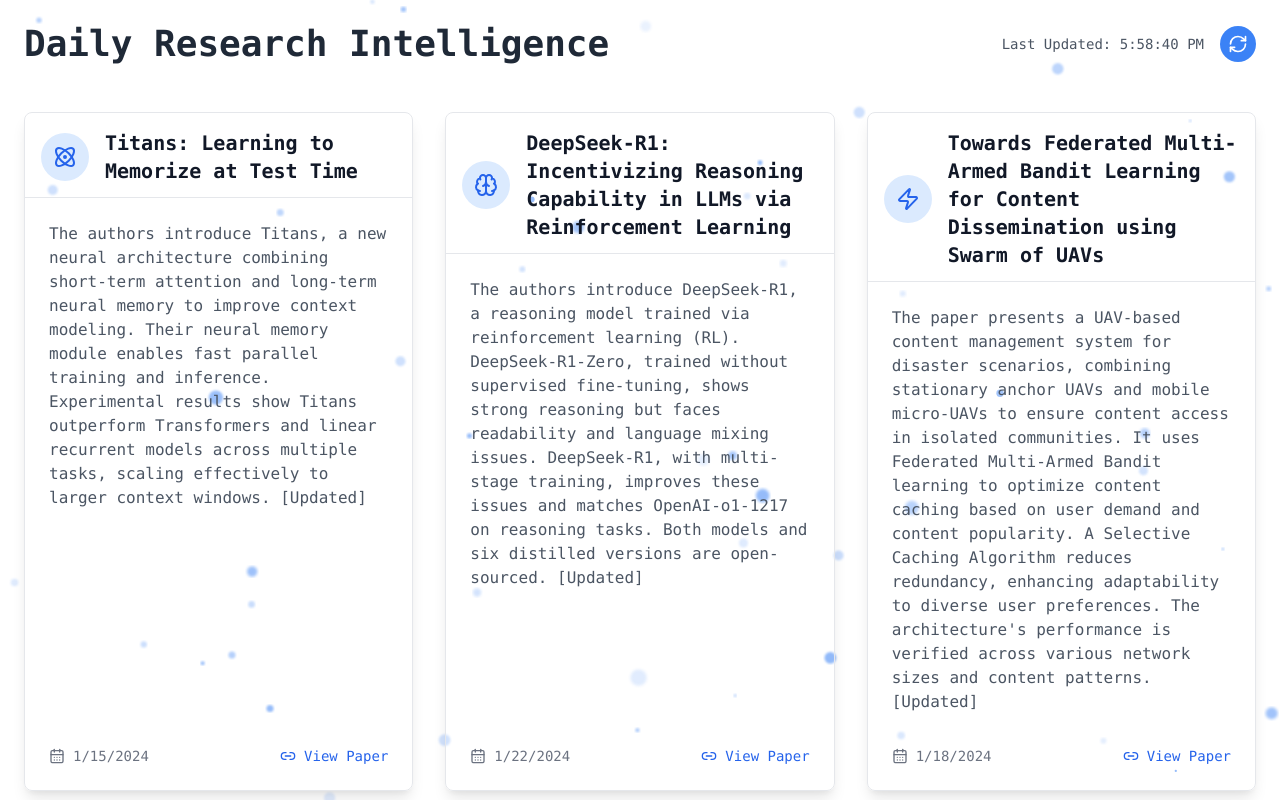
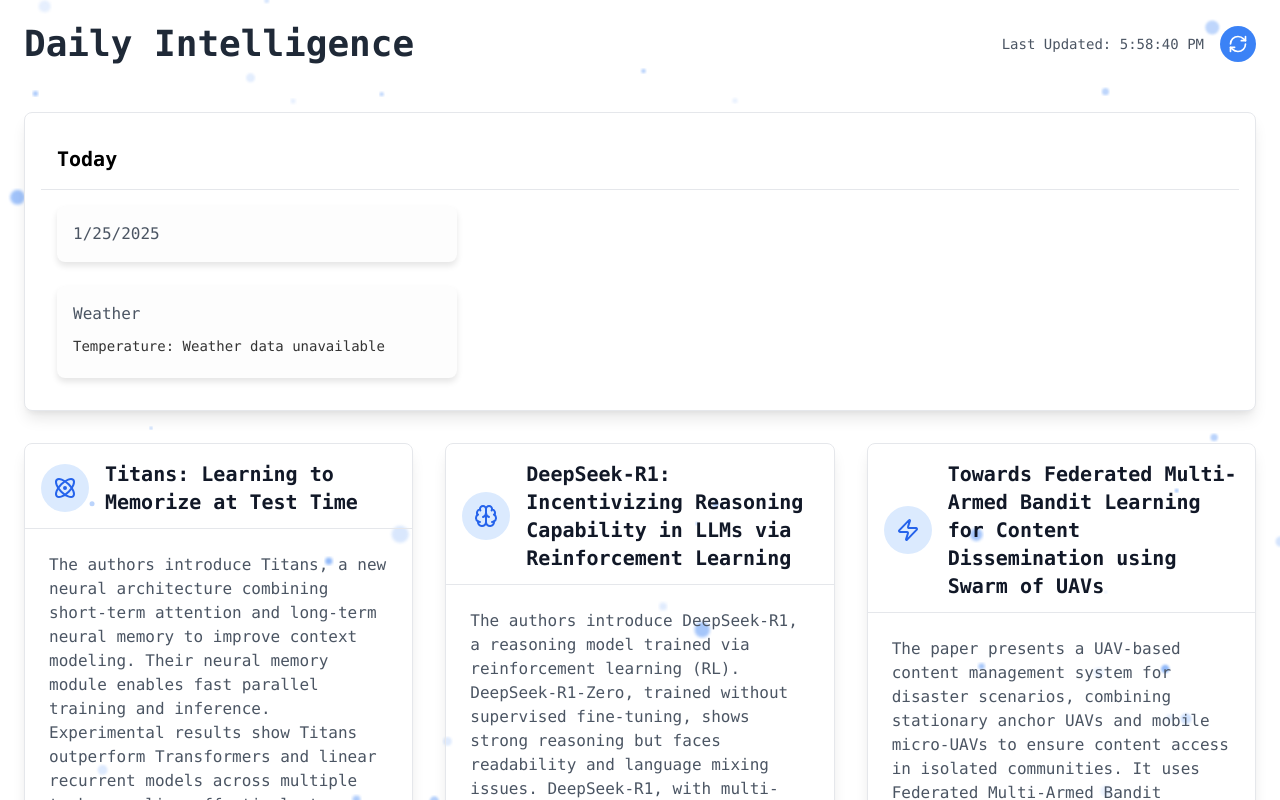
Before and after one commit to lejinvarghese/casper, a React (Create React App) app in the folder src/app/: page / in a window 1280 px wide. Shown: the top 800 px of the page. Built offline with nearby package versions, Linux system fonts and the light colour scheme; no server answers.

Commit message:
added date and time
Signed-off-by: lejin <lejinsnests@gmail.com>

```diff
--- a/src/app/src/App.css
+++ b/src/app/src/App.css
@@ -28,6 +28,47 @@
   color: #61dafb;
 }
 
+.date-card {
+    background-color: #fdfdfd;
+    border-radius: 8px;
+    padding: 16px;
+    width: 400px;
+    box-shadow: 0px 4px 6px rgba(0, 0, 0, 0.1);
+    position: relative;
+}
+
+.weather-card {
+    background-color: #fdfdfd;
+    border-radius: 8px;
+    padding: 16px;
+    width: 400px;
+    box-shadow: 0px 4px 6px rgba(0, 0, 0, 0.1);
+    position: relative;
+}
+
+.weather-header {
+    margin-bottom: 10px;
+}
+
+.weather-details {
+    margin-top: 10px;
+}
+
+.weather-details p {
+    margin: 5px 0;
+    font-size: 14px;
+    color: #333;
+}
+
+.weather-icon {
+    position: absolute;
+    top: 10px;
+    right: 10px;
+    width: 50px;
+    height: 50px;
+    object-fit: cover;
+}
+
 @keyframes App-logo-spin {
   from {
     transform: rotate(0deg);
--- a/src/app/src/App.tsx
+++ b/src/app/src/App.tsx
@@ -10,6 +10,7 @@
     Zap,
     RefreshCw,
 } from "lucide-react";
+import "./App.css";
 
 // Background Component
 const AnimatedBackground: React.FC = () => {
@@ -103,6 +104,48 @@
     const [papers, setPapers] = useState(INITIAL_MOCK_PAPERS);
     const [isLoading, setIsLoading] = useState(false);
     const [lastUpdated, setLastUpdated] = useState<Date | null>(null);
+    const [weather, setWeather] = useState<string>("Loading...");
+    const [weatherIcon, setWeatherIcon] = useState<string>("");
+    const [precipitation, setPrecipitation] = useState<number | null>(null);
+    const [uvIndex, setUvIndex] = useState<number | null>(null);
+
+    useEffect(() => {
+        const fetchWeather = async () => {
+            try {
+                // Replace with your own OpenWeatherMap API Key, preferably stored in an environment variable
+                const response = await fetch(
+                    `http://api.weatherapi.com/v1/current.json?key=61efd1207ba144a3abe190905252501&q=Toronto&aqi=no`
+                );
+
+                // Check if the response is ok (status code 200-299)
+                if (!response.ok) {
+                    throw new Error("Failed to fetch weather data");
+                }
+
+                const data = await response.json();
+                const tempCelsius = data.current.temp_c;
+                const condition = data.current.condition.text;
+                const iconUrl = `https:${data.current.condition.icon}`; // Prepend 'https:'
+                const feelsLikeCelsius = data.current.feelslike_c;
+                const precipInches = data.current.precip_in;
+                const uv = data.current.uv;
+
+                // Set states with extracted values
+                setWeather(
+                    `${tempCelsius}°C, (${feelsLikeCelsius}°C), ${condition}`
+                );
+                setWeatherIcon(iconUrl);
+                setPrecipitation(precipInches);
+                setUvIndex(uv);
+            } catch (error) {
+                console.error("Error fetching weather:", error);
+                setWeather("Weather data unavailable");
+                setWeatherIcon("");
+            }
+        };
+
+        fetchWeather();
+    }, []);
 
     // Existing useEffect for data fetching
     useEffect(() => {
@@ -175,7 +218,7 @@
                         transition={{ type: "spring", stiffness: 100 }}
                         className="text-4xl font-bold text-gray-800"
                     >
-                        Daily Research Intelligence
+                        Daily Intelligence
                     </motion.h1>
 
                     <div className="flex items-center space-x-4">
@@ -197,6 +240,55 @@
                     </div>
                 </div>
 
+                {/* Reminders */}
+                <div className="mb-8">
+                    <Card className="bg-white shadow-lg p-4">
+                        <CardHeader>
+                            <CardTitle className="text-xl font-semibold">
+                                Today
+                            </CardTitle>
+                        </CardHeader>
+                        <CardContent>
+                            <div className="text-gray-600">
+                                <div className="date-card">
+                                    <p>{new Date().toLocaleDateString()}</p>
+                                </div>
+                                <br></br>
+                                <div className="weather-card">
+                                    <div className="weather-header">
+                                        {<p>Weather</p>}
+                                    </div>
+                                    <div className="weather-details">
+                                        {weather !== null && (
+                                            <p>Temperature: {weather}</p>
+                                        )}
+                                        {precipitation !== null && (
+                                            <p>
+                                                Precipitation: {precipitation}{" "}
+                                                in
+                                            </p>
+                                        )}
+                                        {uvIndex !== null && (
+                                            <p>UV Index: {uvIndex}</p>
+                                        )}
+                                    </div>
+                                    {weatherIcon && (
+                                        <img
+                                            src={weatherIcon}
+                                            alt="Weather icon"
+                                            style={{
+                                                width: "64px",
+                                                height: "64px",
+                                            }} // Adjust size here
+                                        />
+                                    )}
+                                </div>
+                            </div>
+                        </CardContent>
+                    </Card>
+                </div>
+
+                {/* Research Papers */}
                 <div className="grid md:grid-cols-2 lg:grid-cols-3 gap-8">
                     {papers.map((paper, index) => {
                         const DomainIcon: LucideIcon =
```
